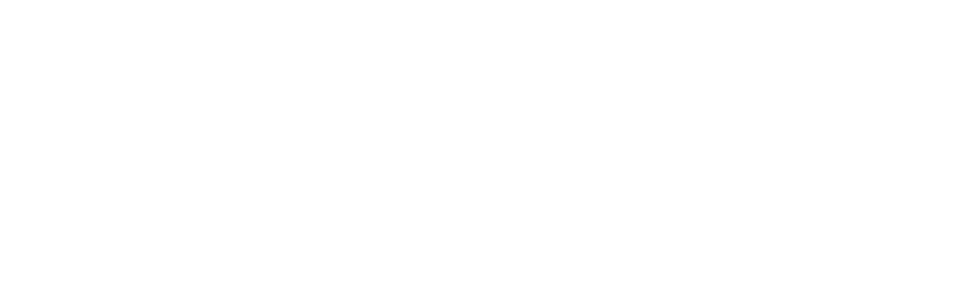
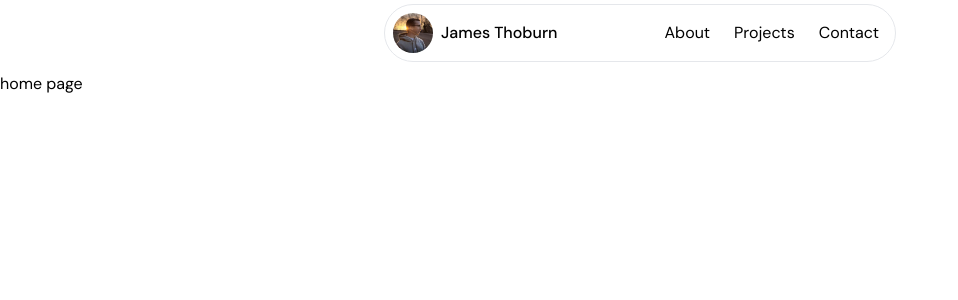
Before and after one commit to JamesThoburn/portfolio-website, a Next.js app: page / in a window 1280 px wide. Shown: the top 300 px of the page, without its empty margins (0-958 px from the left). Built offline with nearby package versions, Linux system fonts and the light colour scheme.

Commit message:
Added Navbar

```diff
--- a/src/app/layout.tsx
+++ b/src/app/layout.tsx
@@ -1,6 +1,7 @@
 import type { Metadata } from "next";
 import "./globals.css";
 import { DM_Sans, Poppins, Roboto } from "next/font/google";
+import Navbar from "@/components/Navbar";
 
 const font = DM_Sans({
   subsets: ["latin"],
@@ -25,7 +26,10 @@
       <body
         className={`${font.className} antialiased bg-[#ffffff]`}
       >
-        {children}
+        <Navbar />
+        <main className="pt-18">
+          {children}
+        </main>
       </body>
     </html>
   );
--- a/src/app/page.tsx
+++ b/src/app/page.tsx
@@ -2,8 +2,8 @@
 
 export default function Home() {
   return (
-    <>
-      <Navbar />
-    </>
+    <div>
+      home page
+    </div>
   );
 }
--- a/src/components/Navbar.tsx
+++ b/src/components/Navbar.tsx
@@ -1,7 +1,39 @@
+import Image from "next/image";
+import Link from "next/link";
+
+const links = [
+    { label: "About", href: "/about" },
+    { label: "Projects", href: "/projects" },
+    { label: "Contact", href: "/contact" },
+]
+
 export default function Navbar() {
   return (
-    <nav className="h-16 fixed z-50 w-full">
-
-    </nav>
+    <header
+        className="fixed top-1 left-0 right-0 z-50 bg-[rgba(255,255,255,0.9)] max-w-lg
+        mx-auto flex items-center justify-between border-gray-200 border-1 rounded-full"
+    >
+        <Link href="/" className="p-2 flex gap-2 items-center rounded-l-full">
+            <Image
+                src="/James.jpg"
+                alt="James Thoburn"
+                width={40}
+                height={40}
+                className="rounded-full"
+            />
+            <span className="font-medium">James Thoburn</span>
+        </Link>
+        <nav className="p-4">
+            <ul className="flex gap-6">
+                {links.map((link) => (
+                    <li key={link.href}>
+                        <Link href={link.href} className="hover:underline">
+                            {link.label}
+                        </Link>
+                    </li>
+                ))}
+            </ul>
+        </nav>
+    </header>
   )
 }
```
Also changed, not shown: public/James.jpg (added), public/James.webp (added).
